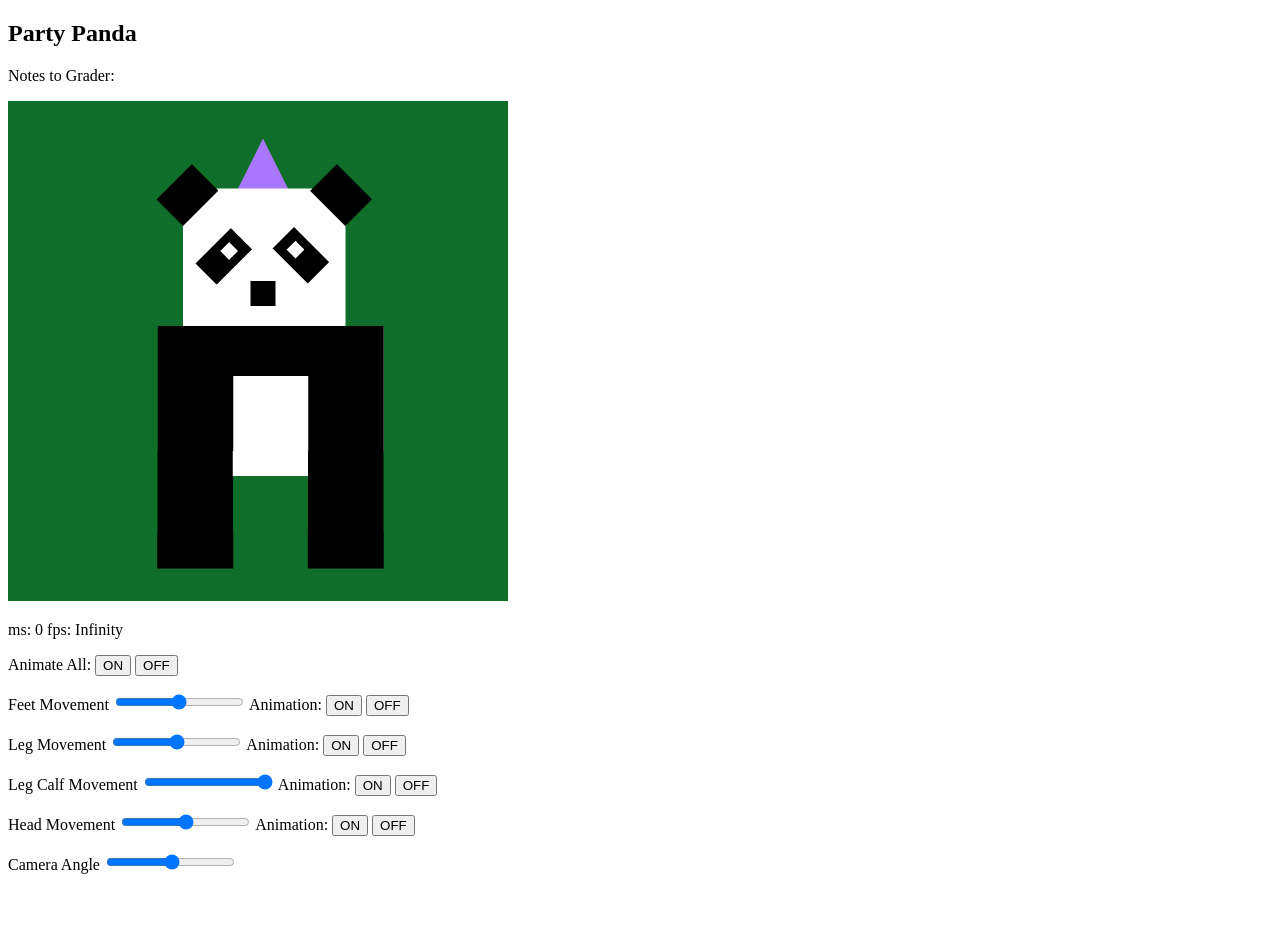
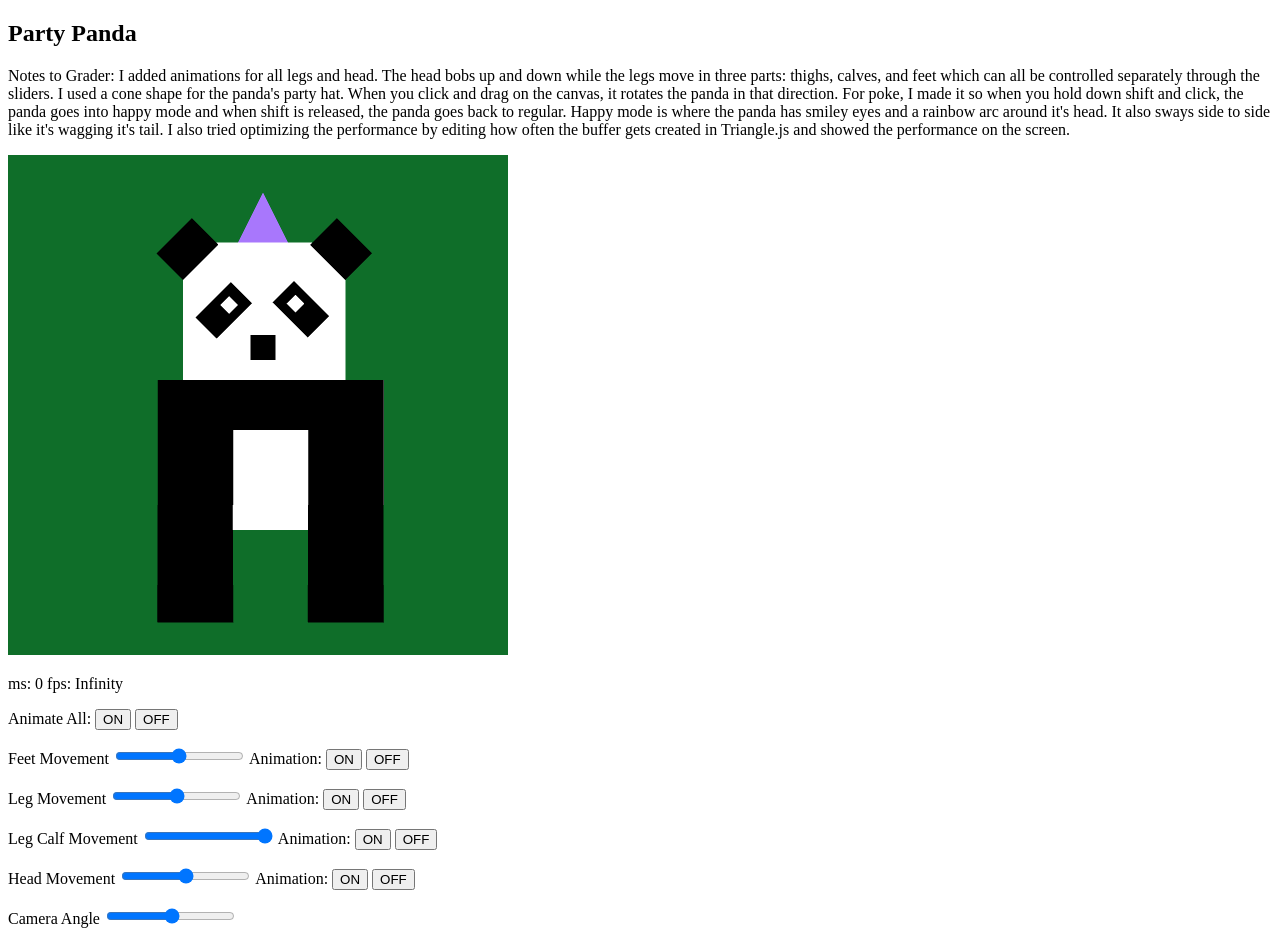
Before and after one commit to Rezhao/CSE160, a plain HTML site: page Assignment2/BlockyAnimal.html in a window 1280 px wide. Before the commit the page ends 890 px from the top, so only its background shows below. Drawn offline with Linux system fonts and the light colour scheme; animation ran at ten frames a second.

Commit message:
cleaning code and adding grader notes

```diff
--- a/Assignment2/BlockyAnimal.html
+++ b/Assignment2/BlockyAnimal.html
@@ -15,16 +15,22 @@
 </head>
 <body onload="main()">
   <h2>Party Panda</h2>
-  <p>Notes to Grader: </p>
+  <p>Notes to Grader: I added animations for all legs and head. The head bobs up and down while the legs move
+    in three parts: thighs, calves, and feet which can all be controlled separately through the sliders. I used a cone shape for
+    the panda's party hat. When you click and drag on the canvas, it rotates the panda in that direction.
+    For poke, I made it so when you hold down shift and click, the panda goes into happy mode and when shift is released,
+    the panda goes back to regular. Happy mode is where the panda has smiley eyes and a rainbow arc around it's head.
+    It also sways side to side like it's wagging it's tail. I also tried optimizing the performance by editing how
+    often the buffer gets created in Triangle.js and showed the performance on the screen.
+  </p>
   <canvas id="webgl" width="500" height="500">
     Please use a browser that supports Canvas
   </canvas>
   <p id="numdot">XXX</p>
   <p>
-    <!-- Animate All <input type="range" min="-10" max="10" value="0" class="slider" id="allSlide"> -->
-    Animate All:
-    <button type="button" id="animationAllOnButton">ON</button>
-    <button type="button" id="animationAllOffButton">OFF</button>
+  Animate All:
+  <button type="button" id="animationAllOnButton">ON</button>
+  <button type="button" id="animationAllOffButton">OFF</button>
   <p>
   Feet Movement <input type="range" min="-10" max="10" value="0" class="slider" id="feetSlide">
   Animation:
@@ -45,11 +51,6 @@
   Animation:
   <button type="button" id="animationHeadOnButton">ON</button>
   <button type="button" id="animationHeadOffButton">OFF</button>
-  <!-- <p>
-  Right Leg Follow <input type="range" min="-30" max="30" value="0" class="slider" id="rightLegSlide">
-  Animation:
-  <button type="button" id="animationRightLegOnButton">ON</button>
-  <button type="button" id="animationRightLegOffButton">OFF</button> -->
   <p>
   Camera Angle <input type="range" min="-180" max="180" value="5" class="slider" id="angleSlide">
 
--- a/Assignment2/BlockyAnimal.js
+++ b/Assignment2/BlockyAnimal.js
@@ -159,7 +159,6 @@ function main() {
     }
   });
 
-
   // Specify the color for clearing <canvas> (color: 16, 110, 41)
   gl.clearColor(0.06, 0.43, 0.16, 1.0);
 
@@ -208,9 +207,7 @@ function click(ev){
   if (Math.abs(g_AngleY / 360) > 1){
       g_AngleY = 0;
   }
-
 }
-
 
 //Extract the event click and return it in WebGL coordinates
 function convertCoordinatesEventToGL(ev) {
--- a/Assignment2/Cube.js
+++ b/Assignment2/Cube.js
@@ -1,17 +1,12 @@
 class Cube {
   constructor() {
     this.type = 'cube';
-    // this.position = [0.0, 0.0, 0.0];
     this.color = [1.0,1.0,1.0,1.0];
-    // this.size = 5.0;
-    // this.segments = 10;
     this.matrix = new Matrix4();
   }
 
   render() {
-    // var xy = this.position;
     var rgba = this.color;
-    // var size = this.size;
 
     //pass the color of a point to u_FragColor variable
     gl.uniform4f(u_FragColor, rgba[0], rgba[1], rgba[2], rgba[3]);
--- a/Assignment2/Triangle.js
+++ b/Assignment2/Triangle.js
@@ -41,8 +41,8 @@ function drawTriangle3D(vertices) {
   if (this.buffer == null) {
     this.buffer = gl.createBuffer();
     if (!this.buffer) {
-    console.log('Failed to create the buffer object');
-    return -1;
+      console.log('Failed to create the buffer object');
+      return -1;
     }
   }
 
```
